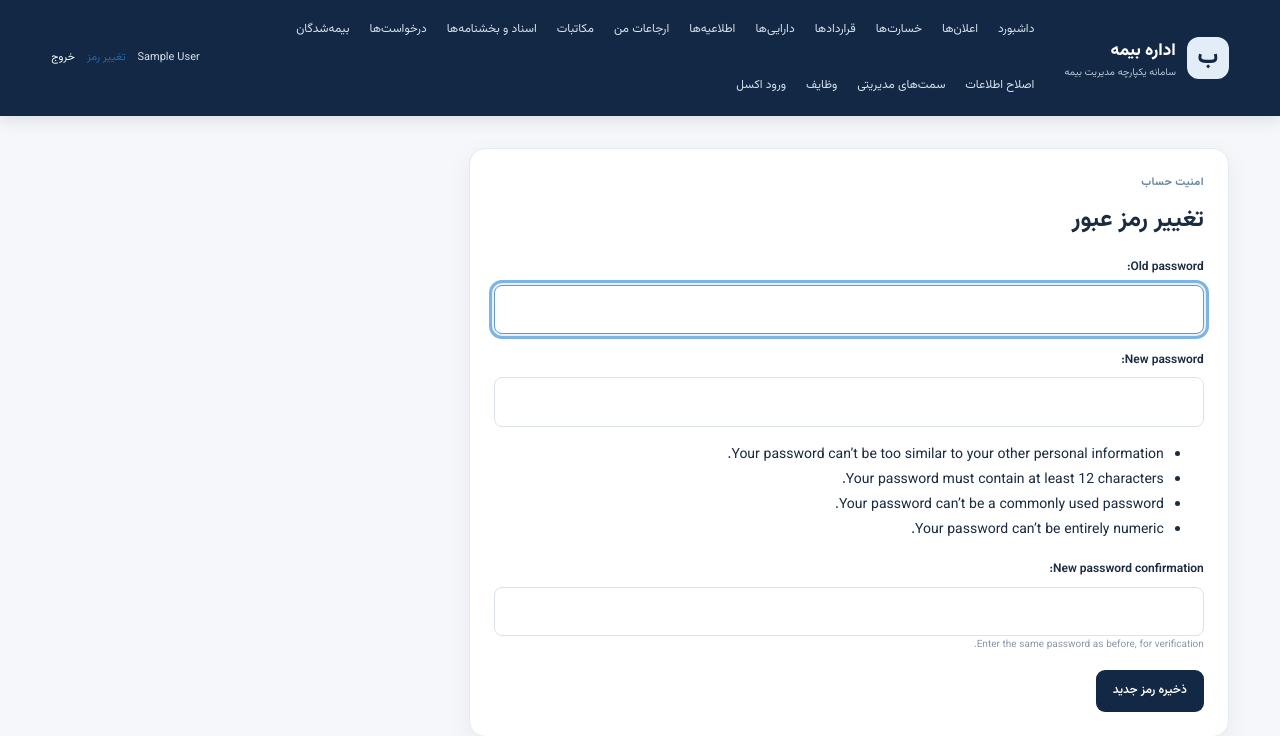
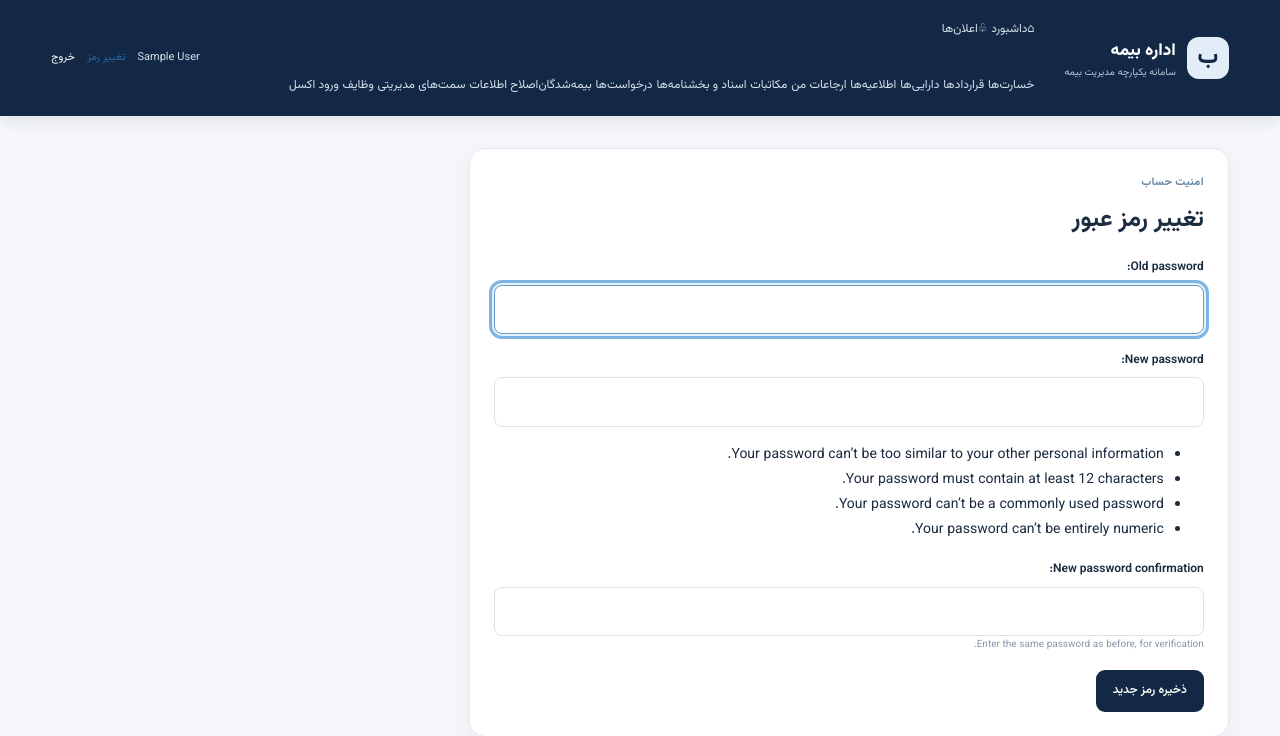
Before and after one commit to msalimimaram/office_kmc, a Django app: page /accounts/password-change/ in a window 1280 px wide. Shown: the top 736 px of the page. Run offline with Django 5.2, Linux system fonts and the light colour scheme; the visitor is signed in with stand-in values (Sample User, id 1); parts of the project's set-up code (start-up, migrations or seed data) failed here and were passed over.

Commit message:
style(navigation): organize role-aware top navigation

```diff
--- a/templates/base.html
+++ b/templates/base.html
@@ -12,9 +12,12 @@
   <header class="topbar">
     <a class="brand" href="{% url 'dashboard' %}"><span class="brand-mark">ب</span><span>اداره بیمه<small>سامانه یکپارچه مدیریت بیمه</small></span></a>
     {% if request.user.is_authenticated %}
-    <nav class="topnav">
-      <a href="{% url 'dashboard' %}">داشبورد</a>
-      <a href="{% url 'notification_list' %}">اعلان‌ها{% if unread_notification_count %} ({{ unread_notification_count }}){% endif %}</a>
+    <nav class="topnav" aria-label="منوی اصلی">
+      <span class="nav-group nav-primary">
+      <a class="nav-link" href="{% url 'dashboard' %}"><span class="nav-symbol">⌂</span>داشبورد</a>
+      {% if access.notifications %}<a class="nav-link nav-notifications" href="{% url 'notification_list' %}"><span class="nav-symbol">♧</span>اعلان‌ها{% if unread_notification_count %}<span class="nav-count">{{ unread_notification_count }}</span>{% endif %}</a>{% endif %}
+      </span>
+      <span class="nav-group nav-modules">
       {% if access.claims %}<a href="{% url 'claim_list' %}">خسارت‌ها</a>{% endif %}
       {% if access.contracts %}<a href="{% url 'contract_list' %}">قراردادها</a>{% endif %}
       {% if access.assets %}<a href="{% url 'asset_list' %}">دارایی‌ها</a>{% endif %}
@@ -27,6 +30,7 @@
       {% if access.leadership_titles %}<a href="{% url 'company_leadership_titles' %}">سمت‌های مدیریتی</a>{% endif %}
       {% if access.tasks %}<a href="{% url 'task_list' %}">وظایف</a>{% endif %}
       {% if access.imports %}<a href="{% url 'claim_import' %}">ورود اکسل</a>{% endif %}
+      </span>
     </nav>
     <div class="userbox"><span>{{ request.user.get_full_name|default:request.user.username }}</span><a href="{% url 'password_change' %}">تغییر رمز</a>
       <form method="post" action="{% url 'logout' %}">{% csrf_token %}<button class="link-button" type="submit">خروج</button></form>
```
